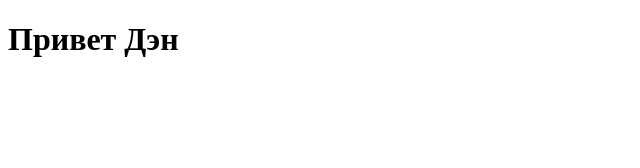
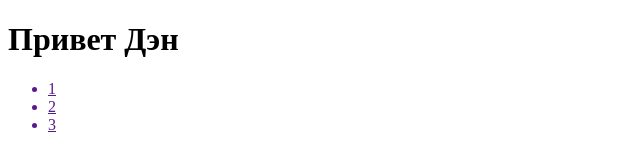
Before and after one commit to Anatollly/test, a plain HTML site: page index.html in a window 1280 px wide. Shown: the full height of the page, 0-640 px from the left. Drawn offline with Linux system fonts and the light colour scheme.

Commit message:
третья правка

```diff
--- a/index.html
+++ b/index.html
@@ -11,5 +11,13 @@
     	<a href="">
     </div>
 
+    <div>
+    	<ul>
+    		<li>1</li>
+    		<li>2</li>
+    		<li>3</li>
+    	</ul>
+    </div>
+
 </body>
 </html>
```
